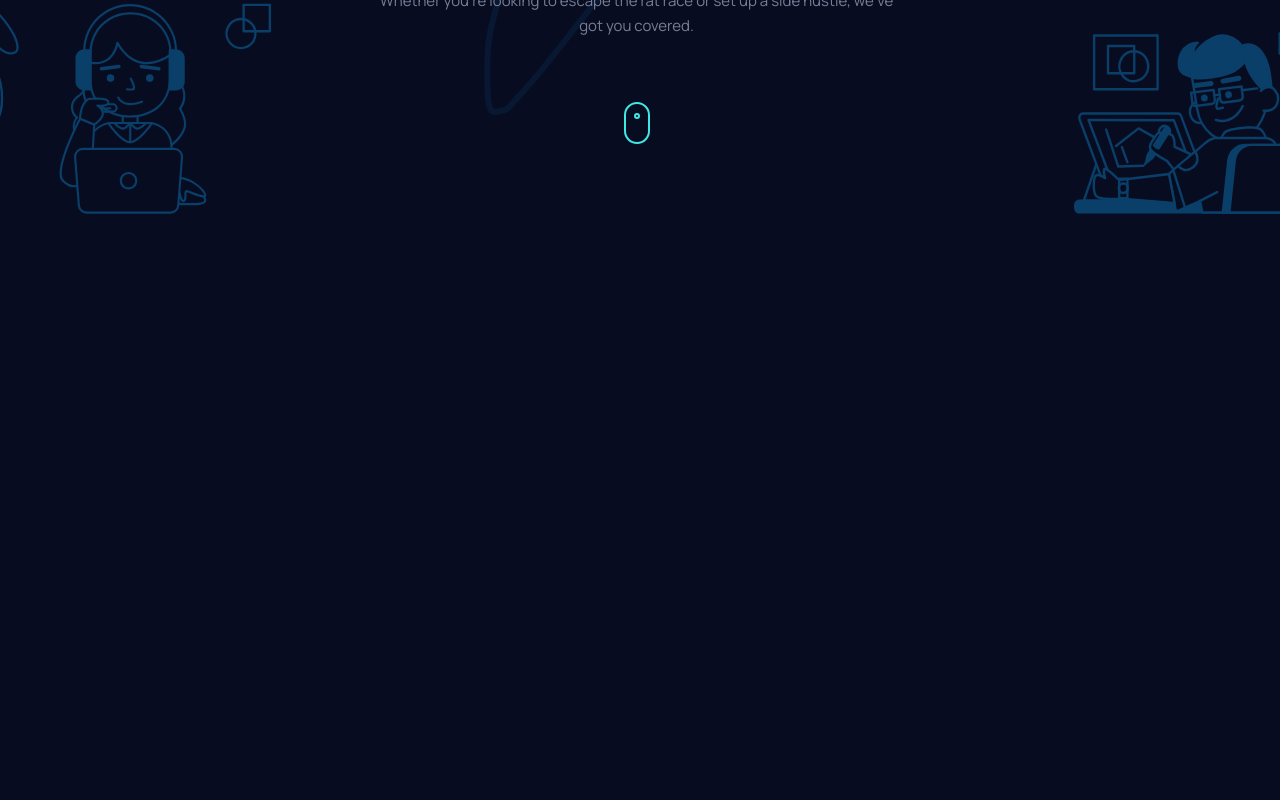
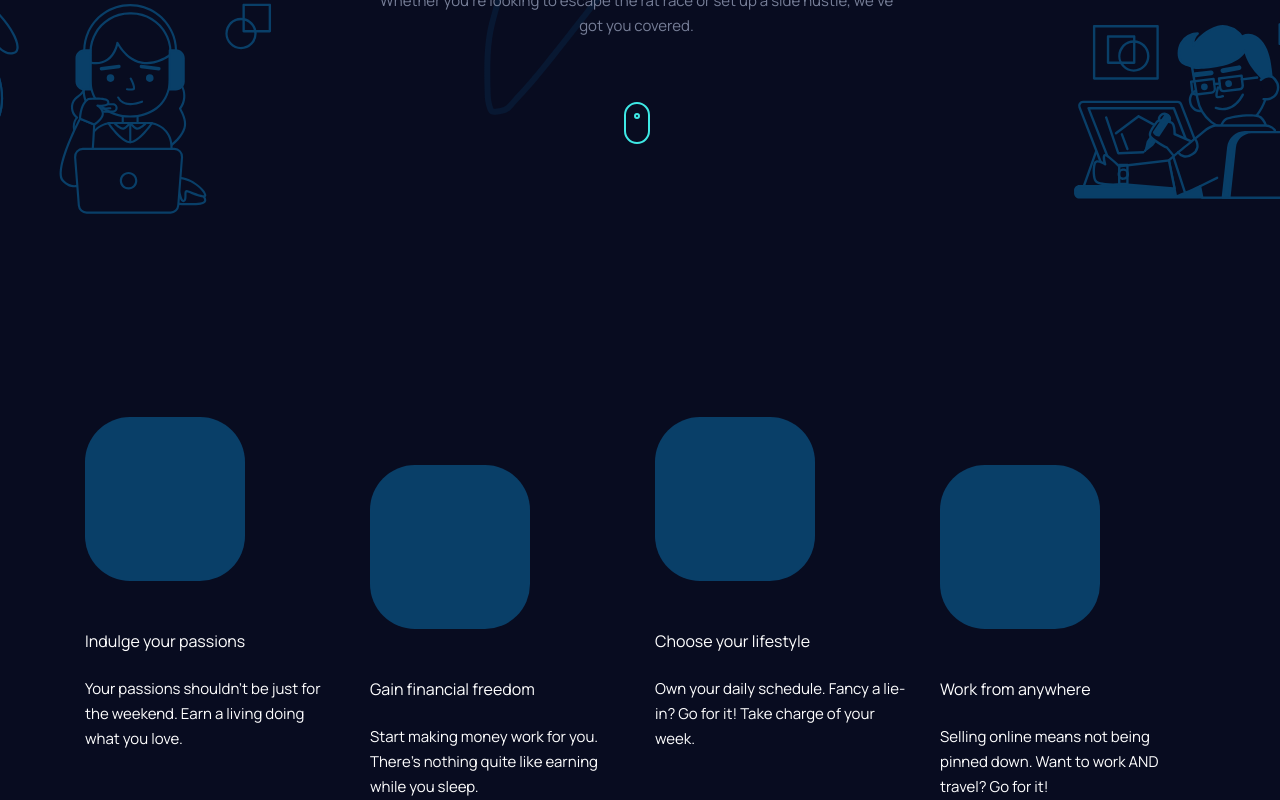
Before and after one commit to VillageR88/next-maker-pre-launch-landing-page, a Next.js app: page / in a window 1280 px wide. Shown: the part 476-1276 px from the top of the page. Before the commit the page ends 800 px from the top, so only its background shows below. Built offline with nearby package versions, Linux system fonts and the light colour scheme.

Commit message:
second row initial
Signed-off-by: VillageR88 <villager88pl@gmail.com>

```diff
--- a/app/components/Main.tsx
+++ b/app/components/Main.tsx
@@ -1,9 +1,11 @@
 import MainRow1 from './MainRow1';
+import MainRow2 from './MainRow2';
 
 export default function Main() {
   return (
-    <main className="mt-[116px]">
+    <main className="mt-[116px] flex flex-col items-center gap-[202px]">
       <MainRow1 />
+      <MainRow2 />
     </main>
   );
 }
--- a/app/components/MainRow1.tsx
+++ b/app/components/MainRow1.tsx
@@ -5,8 +5,15 @@ import imageScroll from '@/public/assets/images/icon-scroll.svg';
 
 export default function MainRow1() {
   return (
-    <div className="flex h-[459px]  w-[1553px] justify-between">
-      <Image width={408} height={459} src={imageHeroLeft as string} alt="image of people" />
+    <div className="flex h-[459px] w-[1553px] justify-between">
+      <Image
+        className="h-[459px] w-[408px]"
+        width={408}
+        height={459}
+        src={imageHeroLeft as string}
+        alt="image of people"
+        priority
+      />
       <div className="flex h-[318px] w-[730px] flex-col items-center pr-[19px] text-white">
         <h1 className="mt-[71px] whitespace-pre">
           <span>{'Get paid for the work\n'}</span>
@@ -18,9 +25,21 @@ export default function MainRow1() {
           The 9-5 grind is so last century. We believe in living life on your own terms. Whether you’re looking to
           escape the rat race or set up a side hustle, we’ve got you covered.
         </p>
-        <Image width={26} height={42} className="mt-[64px]" src={imageScroll as string} alt="scroll image" />
+        <Image
+          width={26}
+          height={42}
+          className="mt-[64px] h-[42px] w-[26px]"
+          src={imageScroll as string}
+          alt="scroll image"
+        />
       </div>
-      <Image width={396} height={444} src={imageHeroRight as string} alt="image of people" />
+      <Image
+        className="h-[444px] w-[396px]"
+        width={396}
+        height={444}
+        src={imageHeroRight as string}
+        alt="image of people"
+      />
     </div>
   );
 }
--- /dev/null
+++ b/app/components/MainRow2.tsx
@@ -0,0 +1,53 @@
+export default function MainRow2() {
+  const listItems = [
+    {
+      title: 'Indulge your passions',
+      description: "Your passions shouldn't be just for the weekend. Earn a living doing what you love.",
+    },
+    {
+      title: 'Gain financial freedom',
+      description: 'Start making money work for you. There’s nothing quite like earning while you sleep.',
+    },
+    {
+      title: 'Choose your lifestyle',
+      description: 'Own your daily schedule. Fancy a lie-in? Go for it! Take charge of your week.',
+    },
+    {
+      title: 'Work from anywhere',
+      description: 'Selling online means not being pinned down. Want to work AND travel? Go for it!',
+    },
+  ];
+
+  const MiddleBlock = ({
+    title,
+    description,
+    classExtension,
+  }: {
+    title: string;
+    description: string;
+    classExtension: string;
+  }) => {
+    return (
+      <li className={`${classExtension} flex h-[335px] w-[255px] flex-col gap-[48px]`}>
+        <div className="h-[164px] w-[160px] rounded-[45px] bg-[#093F68]"></div>
+        <section className="flex flex-col gap-[23px]">
+          <h3>{title}</h3>
+          <p>{description}</p>
+        </section>
+      </li>
+    );
+  };
+
+  return (
+    <ul className="flex h-[383px] w-full max-w-[1110px] gap-[30px] text-white">
+      {listItems.map((item, index) => (
+        <MiddleBlock
+          classExtension={index % 2 ? 'self-end' : 'sel-start'}
+          key={index}
+          title={item.title}
+          description={item.description}
+        />
+      ))}
+    </ul>
+  );
+}
--- a/app/layout.tsx
+++ b/app/layout.tsx
@@ -27,7 +27,7 @@ export default function RootLayout({ children }: { children: React.ReactNode })
         <meta property="og:image" content={undefined} />
       </head>
       <body
-        className={`${manrope.variable} flex min-h-dvh flex-col items-center justify-start bg-[#080C20] pt-[81px] font-manrope sm:min-h-screen`}
+        className={`${manrope.variable} flex min-h-dvh flex-col items-center justify-start overflow-x-hidden bg-[#080C20] pt-[81px] font-manrope sm:min-h-screen`}
       >
         <div className="absolute top-0 -z-10 mt-[213px] h-[378px] w-[544px]">
           <Image fill src={heroSquiggle as string} alt="background" priority />
```
